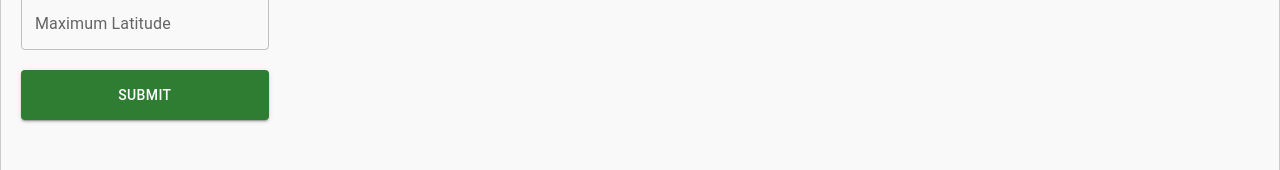
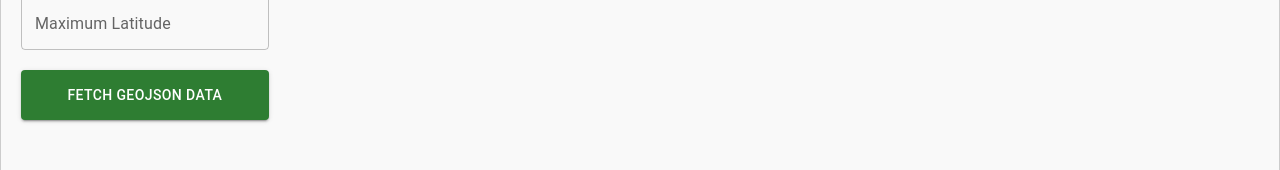
Before and after one commit to Rania-kh/geo-json-fetch, a React (Create React App) app: page / in a window 1280 px wide. Shown: the part 328-498 px from the top of the page. Built offline with nearby package versions, Linux system fonts and the light colour scheme.

Commit message:
add loading button for a better UI

```diff
--- a/package.json
+++ b/package.json
@@ -5,6 +5,7 @@
   "dependencies": {
     "@emotion/react": "^11.11.1",
     "@emotion/styled": "^11.11.0",
+    "@mui/lab": "^5.0.0-alpha.154",
     "@mui/material": "^5.14.19",
     "@mui/styled-engine-sc": "^6.0.0-alpha.7",
     "@testing-library/jest-dom": "^5.17.0",
--- a/src/components/GeolocationBox.css
+++ b/src/components/GeolocationBox.css
@@ -44,16 +44,6 @@ input[type="text"] {
     border-radius: 4px;
 }
 
-button {
-    padding: 10px 15px;
-    background-color: #4caf50;
-    color: white;
-    border: none;
-    border-radius: 4px;
-    cursor: pointer;
-    width: 96%;
-    margin-left: 0.3rem;
-}
 
 button:hover {
     background-color: #45a049;
--- a/src/components/GeolocationBox.tsx
+++ b/src/components/GeolocationBox.tsx
@@ -1,4 +1,4 @@
-import { Button } from "@mui/material";
+import LoadingButton from '@mui/lab/LoadingButton';
 import { Form, Formik } from "formik";
 import { FeatureCollection, GeoJsonProperties, Geometry } from "geojson";
 import { useState } from "react";
@@ -11,10 +11,18 @@ import TextInput from "./TextInput";
 function GeolocationBox() {
     const [geoJSONData, setGeoJSONData] = useState<FeatureCollection<Geometry, GeoJsonProperties> | null>(null);
     const [error, setError] = useState<string | null>(null);
+    const initialValues: Address = {
+        min_lon: '',
+        min_lat: '',
+        max_lon: '',
+        max_lat: '',
+    };
+
 
     const handleSubmit = async (values: Address): Promise<void> => {
         try {
             const { min_lon, min_lat, max_lon, max_lat } = values;
+            //fetch geo json data based on user inout and do the osmToGeoJSON conversion
             const geoJSONData = await fetchGeoJSONData(min_lon, min_lat, max_lon, max_lat);
             setGeoJSONData(geoJSONData);
             setError(null);
@@ -24,32 +32,31 @@ function GeolocationBox() {
         }
     };
 
-    const initialValues: Address = {
-        min_lon: '',
-        min_lat: '',
-        max_lon: '',
-        max_lat: '',
-    };
-
     return (
         <div>
             <h2>Get GeoJSON Features</h2>
             <div className="geolocation-box">
                 <div className="form-container">
                     <Formik initialValues={initialValues} validationSchema={locationValidationSchema} onSubmit={handleSubmit}>
-                        {/* <div className="form">
-                        </div> */}
+
                         {({ isSubmitting }) => (
                             <Form>
                                 <div className="form">
-                                    {/* Use the TextInput component */}
                                     <TextInput label="Minimim Longitude" name="min_lon" placeholder="-122.4313" />
                                     <TextInput label="Minimim Latitude" name="min_lat" placeholder="37.7749" />
                                     <TextInput label="Maximum Longitude" name="max_lon" placeholder="-122.4088" />
                                     <TextInput label="Maximum Latitude" name="max_lat" placeholder="37.7889" />
-                                    <Button type="submit" disabled={isSubmitting} variant="contained" color="success" fullWidth sx={{ height: 50 }}>
-                                        Submit
-                                    </Button>
+                                    <LoadingButton
+                                        loadingPosition="start"
+                                        variant="contained"
+                                        type="submit"
+                                        loading={isSubmitting}
+                                        color="success"
+                                        fullWidth
+                                        sx={{ height: 50 }}
+                                    >
+                                        Fetch GeoJSON Data
+                                    </LoadingButton>
                                 </div>
                             </Form>
                         )}
--- a/src/components/TextInput.tsx
+++ b/src/components/TextInput.tsx
@@ -1,5 +1,3 @@
-// TextInput.tsx
-
 import { TextField, TextFieldProps } from '@mui/material';
 import { FieldAttributes, useField } from 'formik';
 import React from 'react';
--- a/src/utils/converters.ts
+++ b/src/utils/converters.ts
@@ -1,5 +1,3 @@
-// app/utils/converters.js
-
 import osmtogeojson from 'osmtogeojson';
 
 export const osmToGeoJSON = (osmData: any) => {
--- a/src/utils/validations.js
+++ b/src/utils/validations.js
@@ -1,5 +1,4 @@
 import * as Yup from "yup";
-
 
 export const locationValidationSchema = Yup.object({
     min_lon: Yup.string().required("Minimim Longitude is required"),
```
Also changed, not shown: 1 other file (tests, documents, lock files or other folders).
